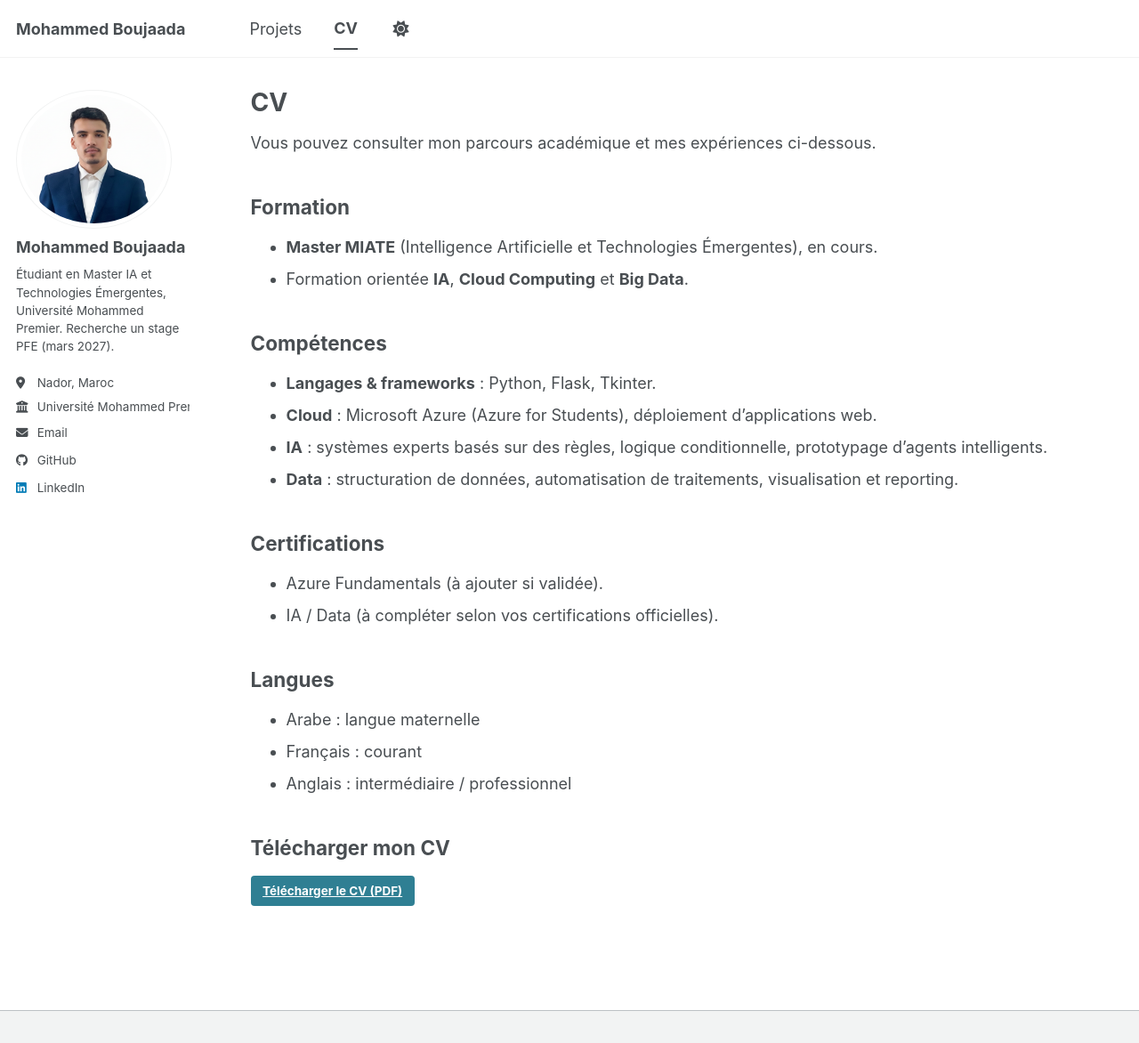
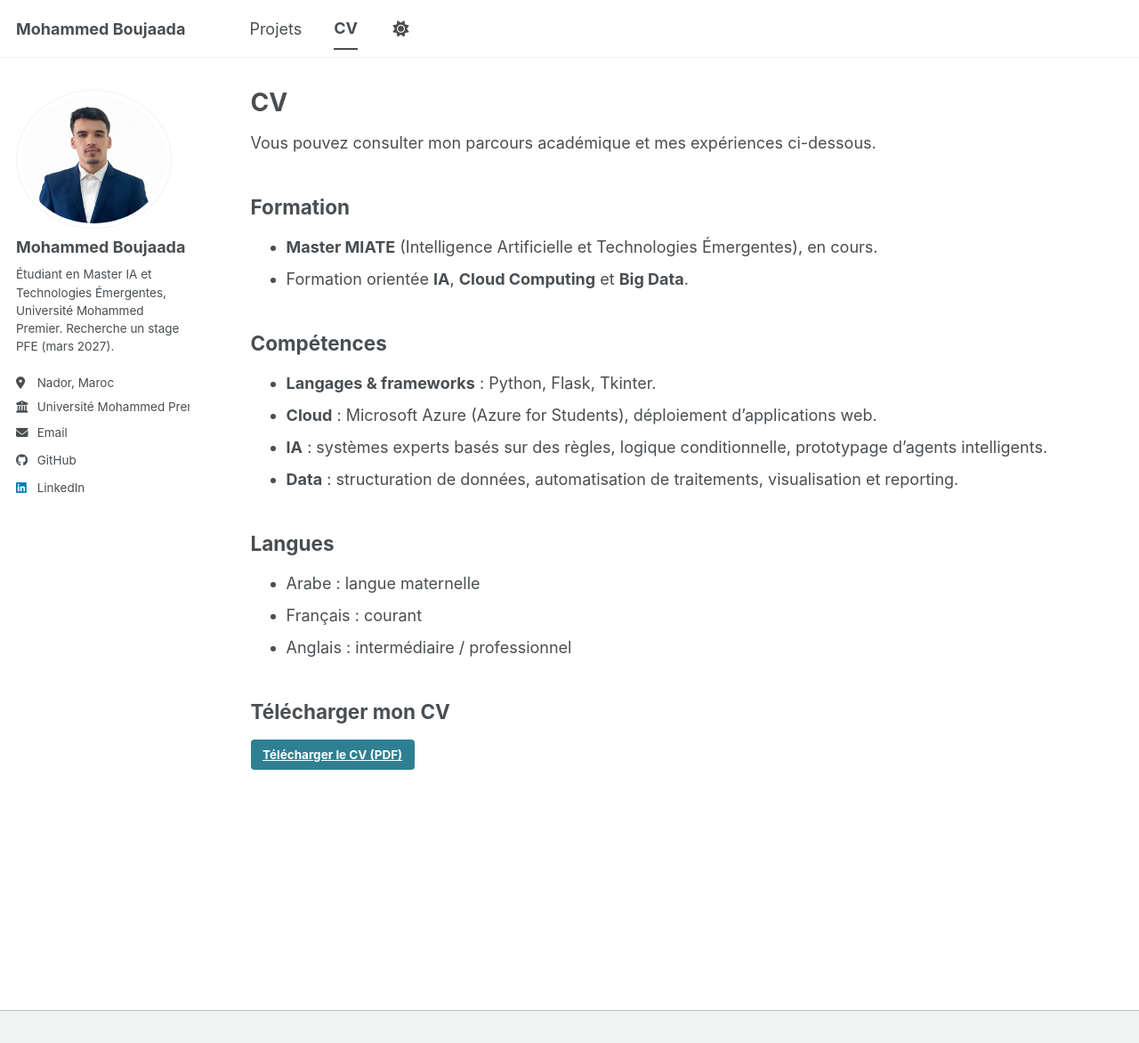
Before and after one commit to mohammed-boujaada/mohammed-boujaada.github.io, a Jekyll site: the page built from _pages/cv.md, in a window 1280 px wide and 1172 px high. Shown: the whole window at 89% size. Built offline with Jekyll 4.4.1, drawn with Linux system fonts in a browser that asks for light colours; a style sheet for code colours, icons or effects is not loaded.

Commit message:
Remove incomplete certification placeholders
Co-authored-by: Copilot <223556219+Copilot@users.noreply.github.com>

```diff
--- a/_pages/cv.md
+++ b/_pages/cv.md
@@ -16,10 +16,6 @@ Vous pouvez consulter mon parcours académique et mes expériences ci-dessous.
 - **IA** : systèmes experts basés sur des règles, logique conditionnelle, prototypage d'agents intelligents.
 - **Data** : structuration de données, automatisation de traitements, visualisation et reporting.
 
-## Certifications
-- Azure Fundamentals (à ajouter si validée).
-- IA / Data (à compléter selon vos certifications officielles).
-
 ## Langues
 - Arabe : langue maternelle
 - Français : courant
```
